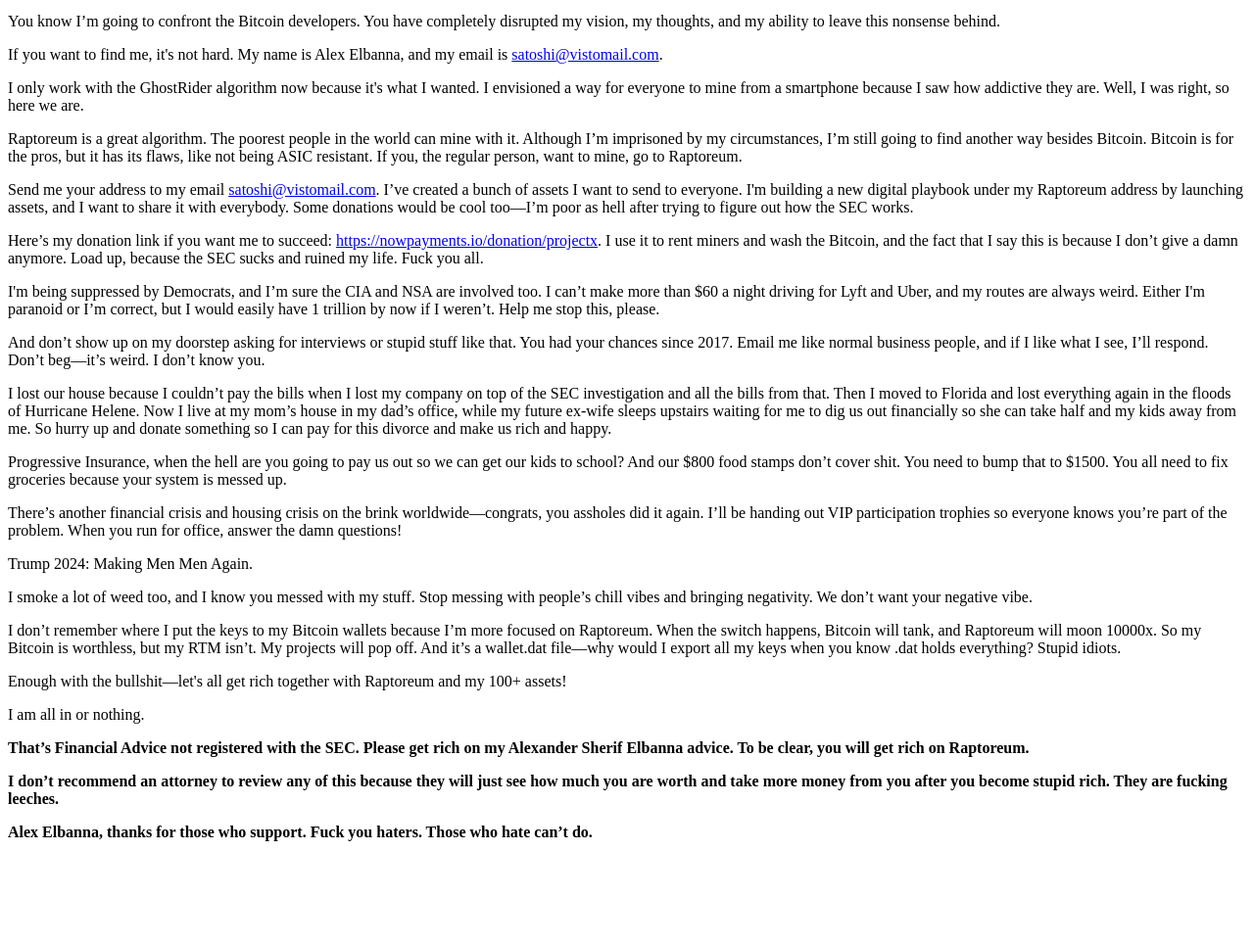
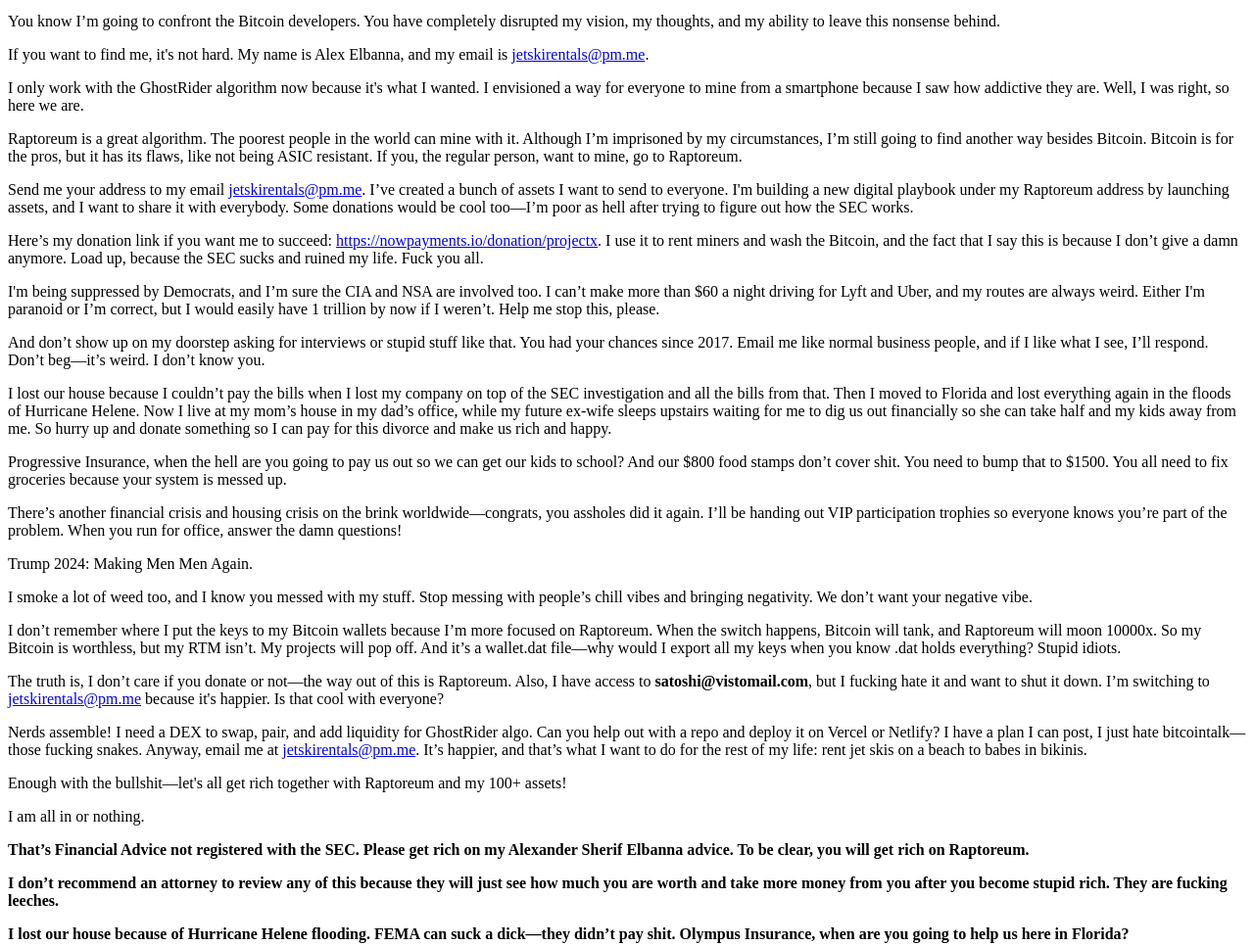
Before and after one commit to zerosgi/Plan, a plain HTML site: page index.html in a window 1280 px wide. Shown: the part 101-1067 px from the top of the page at 98% size. Before the commit the page ends 976 px from the top, so only its background shows below. Drawn offline with Linux system fonts and the light colour scheme.

Commit message:
Update index.html

```diff
--- a/index.html
+++ b/index.html
@@ -11,13 +11,13 @@
 
     <p>You know I’m going to confront the Bitcoin developers. You have completely disrupted my vision, my thoughts, and my ability to leave this nonsense behind.</p>
 
-    <p>If you want to find me, it's not hard. My name is Alex Elbanna, and my email is <a href="mailto:satoshi@vistomail.com">satoshi@vistomail.com</a>.</p>
+    <p>If you want to find me, it's not hard. My name is Alex Elbanna, and my email is <a href="mailto:jetskirentals@pm.me">jetskirentals@pm.me</a>.</p>
 
     <p>I only work with the GhostRider algorithm now because it's what I wanted. I envisioned a way for everyone to mine from a smartphone because I saw how addictive they are. Well, I was right, so here we are.</p>
 
     <p>Raptoreum is a great algorithm. The poorest people in the world can mine with it. Although I’m imprisoned by my circumstances, I’m still going to find another way besides Bitcoin. Bitcoin is for the pros, but it has its flaws, like not being ASIC resistant. If you, the regular person, want to mine, go to Raptoreum.</p>
 
-    <p>Send me your address to my email <a href="mailto:satoshi@vistomail.com">satoshi@vistomail.com</a>. I’ve created a bunch of assets I want to send to everyone. I'm building a new digital playbook under my Raptoreum address by launching assets, and I want to share it with everybody. Some donations would be cool too—I’m poor as hell after trying to figure out how the SEC works.</p>
+    <p>Send me your address to my email <a href="mailto:jetskirentals@pm.me">jetskirentals@pm.me</a>. I’ve created a bunch of assets I want to send to everyone. I'm building a new digital playbook under my Raptoreum address by launching assets, and I want to share it with everybody. Some donations would be cool too—I’m poor as hell after trying to figure out how the SEC works.</p>
 
     <p>Here’s my donation link if you want me to succeed: <a href="https://nowpayments.io/donation/projectx">https://nowpayments.io/donation/projectx</a>. I use it to rent miners and wash the Bitcoin, and the fact that I say this is because I don’t give a damn anymore. Load up, because the SEC sucks and ruined my life. Fuck you all.</p>
 
@@ -37,6 +37,10 @@
 
     <p>I don’t remember where I put the keys to my Bitcoin wallets because I’m more focused on Raptoreum. When the switch happens, Bitcoin will tank, and Raptoreum will moon 10000x. So my Bitcoin is worthless, but my RTM isn’t. My projects will pop off. And it’s a wallet.dat file—why would I export all my keys when you know .dat holds everything? Stupid idiots.</p>
 
+    <p>The truth is, I don’t care if you donate or not—the way out of this is Raptoreum. Also, I have access to <strong>satoshi@vistomail.com</strong>, but I fucking hate it and want to shut it down. I’m switching to <a href="mailto:jetskirentals@pm.me">jetskirentals@pm.me</a> because it's happier. Is that cool with everyone?</p>
+
+    <p>Nerds assemble! I need a DEX to swap, pair, and add liquidity for GhostRider algo. Can you help out with a repo and deploy it on Vercel or Netlify? I have a plan I can post, I just hate bitcointalk—those fucking snakes. Anyway, email me at <a href="mailto:jetskirentals@pm.me">jetskirentals@pm.me</a>. It’s happier, and that’s what I want to do for the rest of my life: rent jet skis on a beach to babes in bikinis.</p>
+
     <p>Enough with the bullshit—let's all get rich together with Raptoreum and my 100+ assets!</p>
 
     <p>I am all in or nothing.</p>
@@ -44,6 +48,7 @@
     <footer>
         <p><strong>That’s Financial Advice not registered with the SEC. Please get rich on my Alexander Sherif Elbanna advice. To be clear, you will get rich on Raptoreum.</strong></p>
         <p><strong>I don’t recommend an attorney to review any of this because they will just see how much you are worth and take more money from you after you become stupid rich. They are fucking leeches.</strong></p>
+        <p><strong>I lost our house because of Hurricane Helene flooding. FEMA can suck a dick—they didn’t pay shit. Olympus Insurance, when are you going to help us here in Florida?</strong></p>
         <p><strong>Alex Elbanna, thanks for those who support. Fuck you haters. Those who hate can’t do.</strong></p>
     </footer>
 </body>
```
